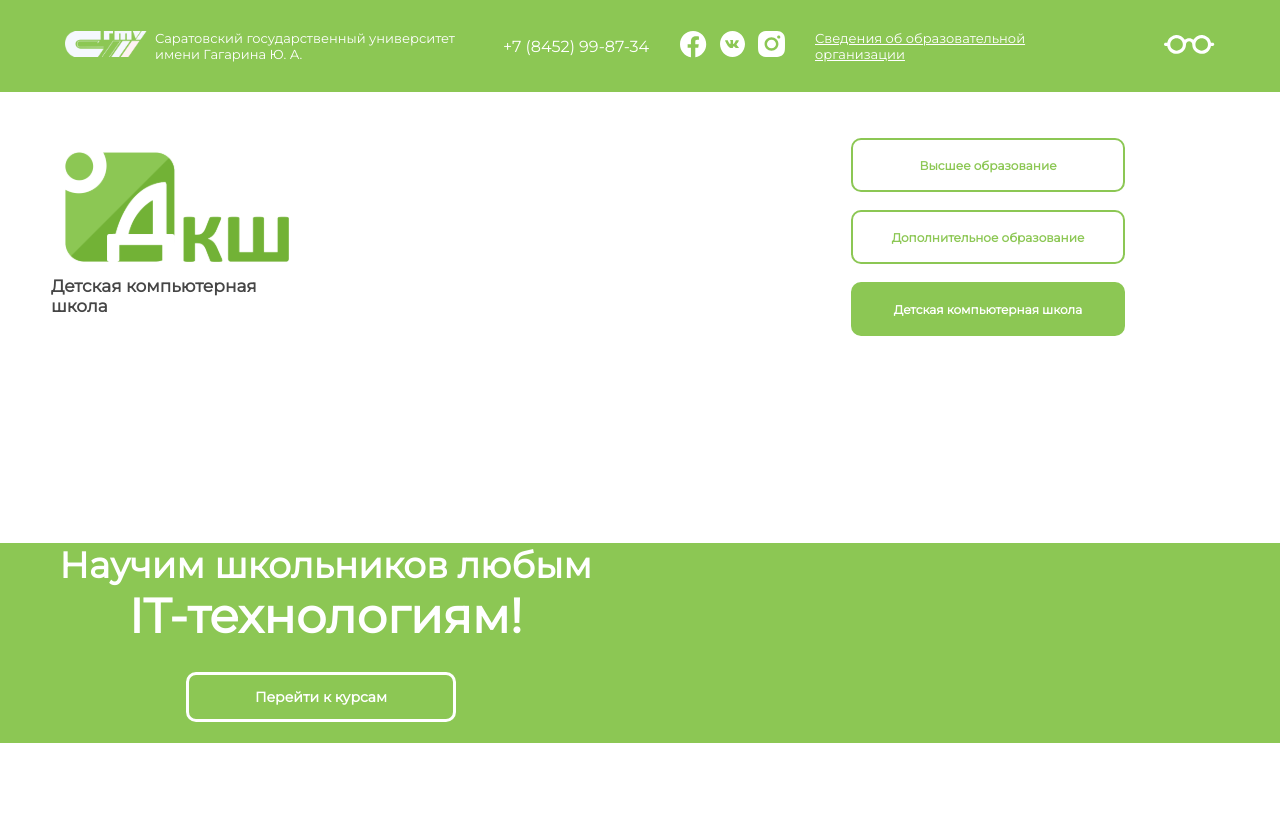
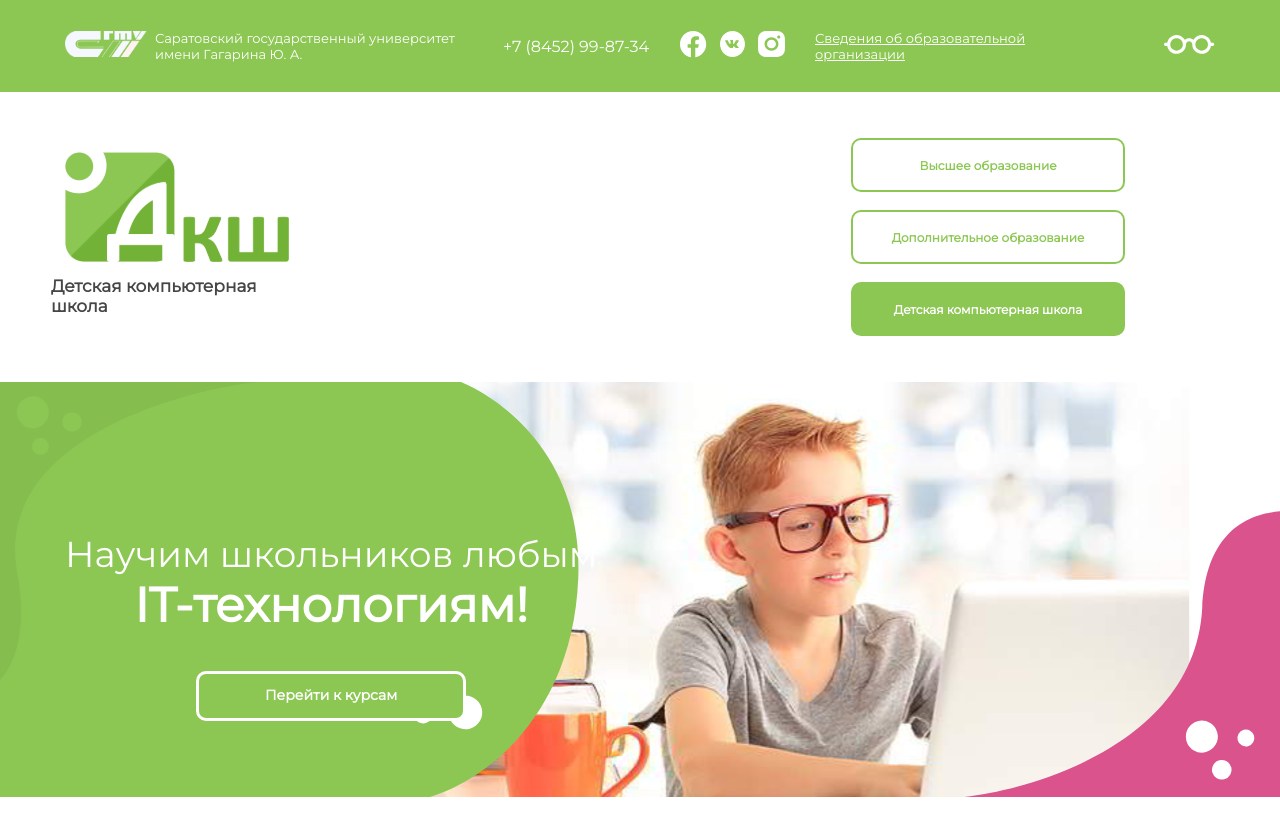
Before and after one commit to hw2cb/react-app, a React (Create React App) app: page / in a window 1280 px wide. Shown: the top 836 px of the page. Before the commit the page ends 800 px from the top, so only its background shows below. Built offline with nearby package versions, Linux system fonts and the light colour scheme.

Commit message:
fix banner

```diff
--- a/src/components/Banner/Banner.jsx
+++ b/src/components/Banner/Banner.jsx
@@ -1,6 +1,6 @@
 import React from 'react';
 import styles from "./Banner.module.css"
-import banner2 from "../image/banner2.svg";
+
 
 const Banner = () => {
     return (
@@ -19,7 +19,6 @@
                 </div>
             </div>
             <br></br>
-            {/*<img src={banner2}/> раскоментите эту дичь и посмотрите на это, я хз чо с этим делать*/ }
         </section>
     )
 }
--- a/src/components/Banner/Banner.module.css
+++ b/src/components/Banner/Banner.module.css
@@ -1,8 +1,7 @@
 .wrapper{
-    background-color: #8CC754;
-    height: 200px;
+    background: url(/src/components/image/banner.svg) no-repeat;
+    background-size: 100%;
 }
-
 button{
     text-decoration: none;
     color:#FFFFFF;
@@ -20,13 +19,13 @@
     font-size: 14px;
     line-height: 17px;
     text-align: center;
-    position: absolute;
-    margin-left: 186px;
-    margin-top: 38px;
-    display: flex;
-    align-items: center;
+
 }
-
+.content{
+    margin-left: 65px;
+    display: inline-flex;
+    flex-direction: column;
+}
 button:hover{
     background-color: #FFFFFF;
     color:#8CC754;
@@ -39,23 +38,26 @@
     font-style: normal;
     font-size: 48px;
     line-height: 58.5px;
-    text-align: center;
+    align-self: center;
 }
 
 .title1{
-    font-weight: 600;
+    font-weight: 400;
     font-style: normal;
     font-size: 36px;
     line-height: 44px;
-    text-align: center;
 }
 
 .title{
-    width: 651px;
-    height: 91px;
-    margin-left: 0;
-    margin-top: 161px;;
-    align-items: center;
-    text-align: center;
+    display: flex;
+    flex-direction: column;
+    padding-bottom: 15px;
+    padding-top: 150px;
     color: #FFFFFF;
 }
+
+.btn{
+    margin-top: 21px;
+    align-self: center;
+    padding-bottom: 145px;
+}
```
Also changed, not shown: src/components/image/banner.svg, src/components/image/banner2.svg (deleted).
